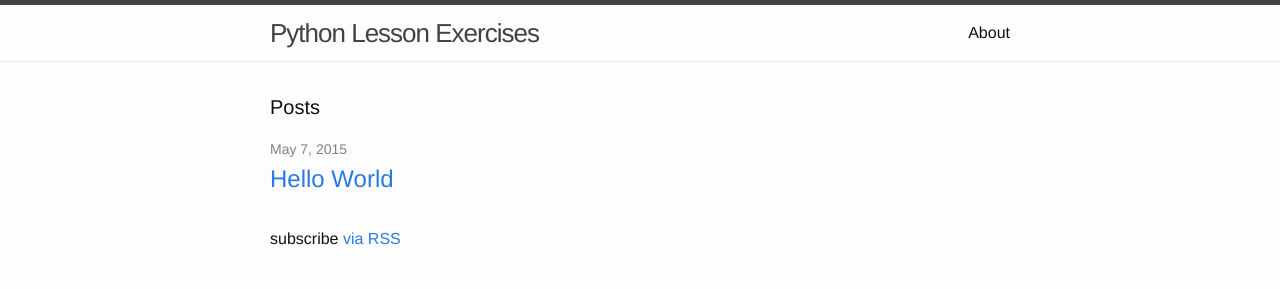
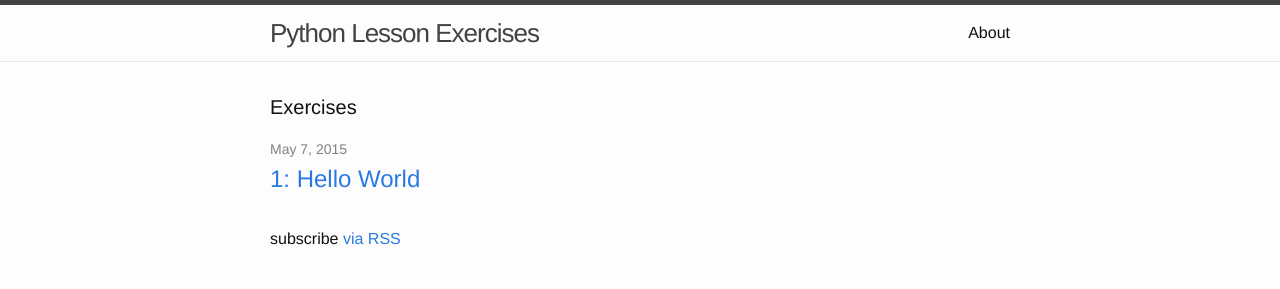
Before and after one commit to fsr/python-lessons, a Jekyll site: the page built from index.html, in a window 1280 px wide. Shown: the top 289 px of the page. Built offline with Jekyll 4.4.1, drawn with Linux system fonts in a browser that asks for light colours.

Commit message:
better index page

```diff
--- a/index.html
+++ b/index.html
@@ -4,16 +4,16 @@ layout: default
 
 <div class="home">
 
-  <h1 class="page-heading">Posts</h1>
+  <h1 class="page-heading">Exercises</h1>
 
   <ul class="post-list">
-    {% for post in site.exercises | sort: 'number' %}
+    {% for post in site.exercises | sort: 'number' reversed %}
       {% if post.number and post.published != false %}
         <li>
           <span class="post-meta">{{ post.date | date: "%b %-d, %Y" }}</span>
 
           <h2>
-            <a class="post-link" href="{{ post.url | prepend: site.baseurl }}">{{ post.title }}</a>
+            <a class="post-link" href="{{ post.url | prepend: site.baseurl }}">{{ post.number }}: {{ post.title }}</a>
           </h2>
         </li>
       {% endif %}
```
